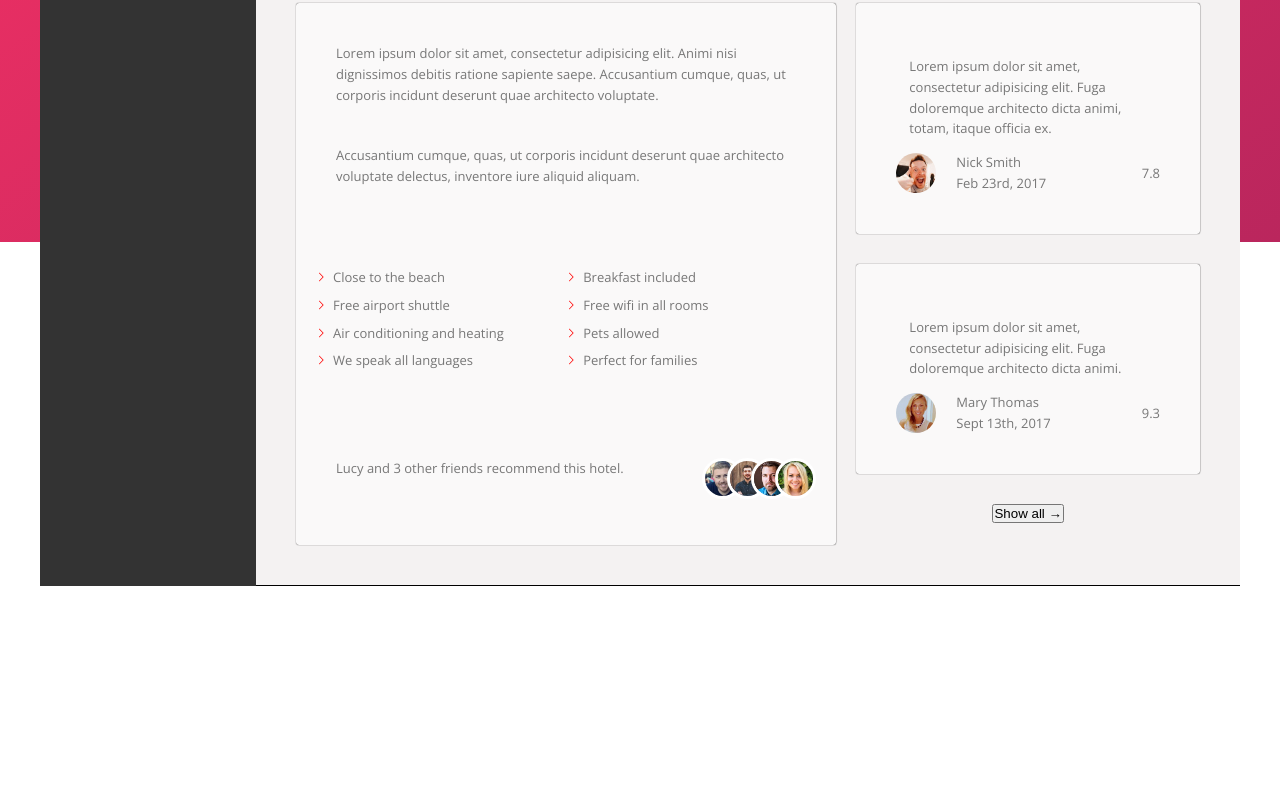
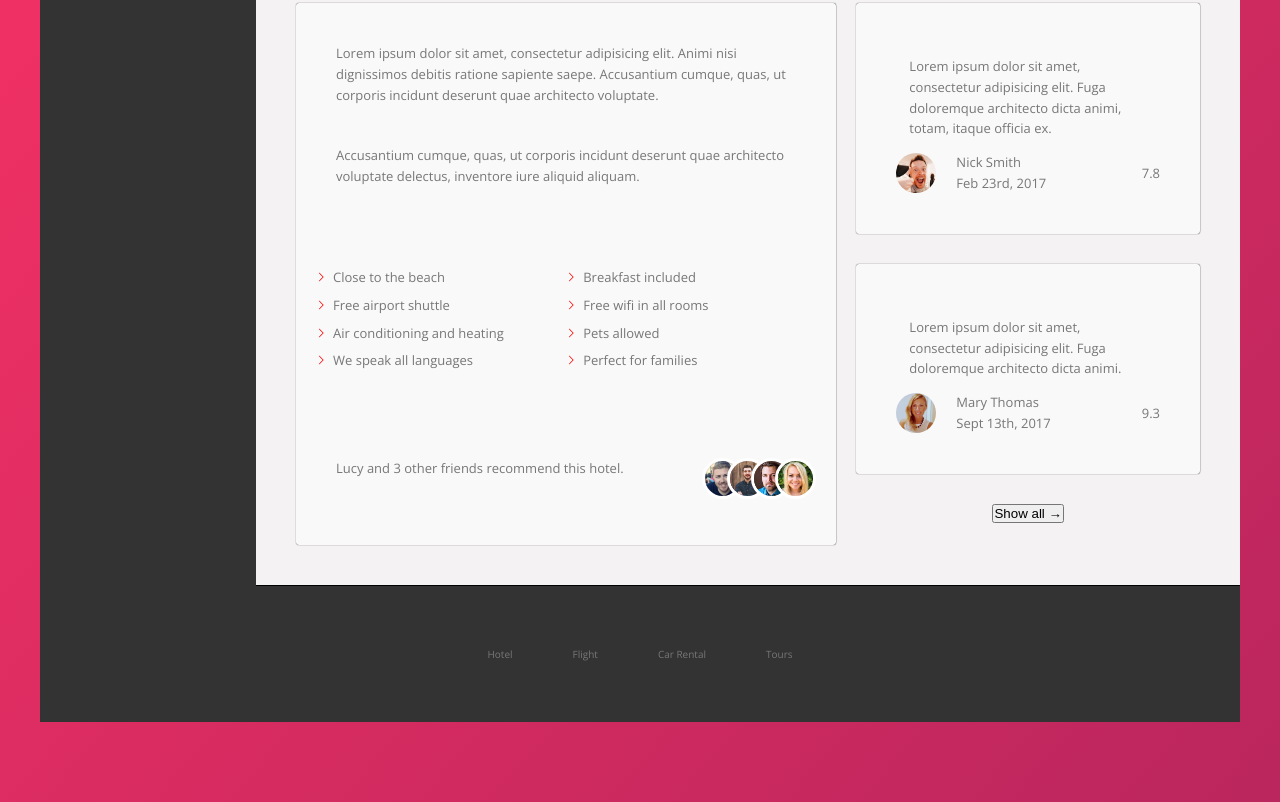
Before and after one commit to crisamdegracia/CSS-Grid-Playground, a website: page CSS-Flex-Box/index.html in a window 1280 px wide. Shown: the part 638-1440 px from the top of the page. Before the commit the page ends 1224 px from the top, so only its background shows below. Drawn offline with nearby package versions, Linux system fonts and the light colour scheme.

Commit message:
woopbeenlay Flexbox last practice commit

```diff
--- a/CSS-Flex-Box/index.html
+++ b/CSS-Flex-Box/index.html
@@ -253,10 +253,21 @@
 
 					  </div><!-- detail -->
 				</main>
+
 			</div>
 
 			<!-- content -->
+
+			<footer class="footer">
+				<ul class="list">
+					<li class="item">Hotel</li>
+					<li class="item">Flight</li>
+					<li class="item">Car Rental</li>
+					<li class="item">Tours</li>
+				</ul>
+			</footer>
 		</div>
 		<!-- Container  -->
+
 	</body>
 </html>
--- a/CSS-Flex-Box/sass/_layout.scss
+++ b/CSS-Flex-Box/sass/_layout.scss
@@ -2,7 +2,6 @@
 	max-width: 120rem;
 	margin: 8rem auto;
 	min-height: 50rem;
-	height: 80vh;
 	background-color: $color-grey-light-1;
 }
 
@@ -36,3 +35,25 @@
 	flex: 1;
 	background-color: #442;
 }
+.footer {
+	padding: 3rem;
+	background-color: #333;
+
+	ul {
+
+		display: flex;
+		align-items: center;
+		justify-content: center;
+
+		li {
+			list-style: none;
+			padding: 3rem;
+
+
+			&:hover {
+				background-color: #222;
+			}
+		}
+	}
+
+}
```
Also changed, not shown: CSS-Flex-Box/css/style.css.
